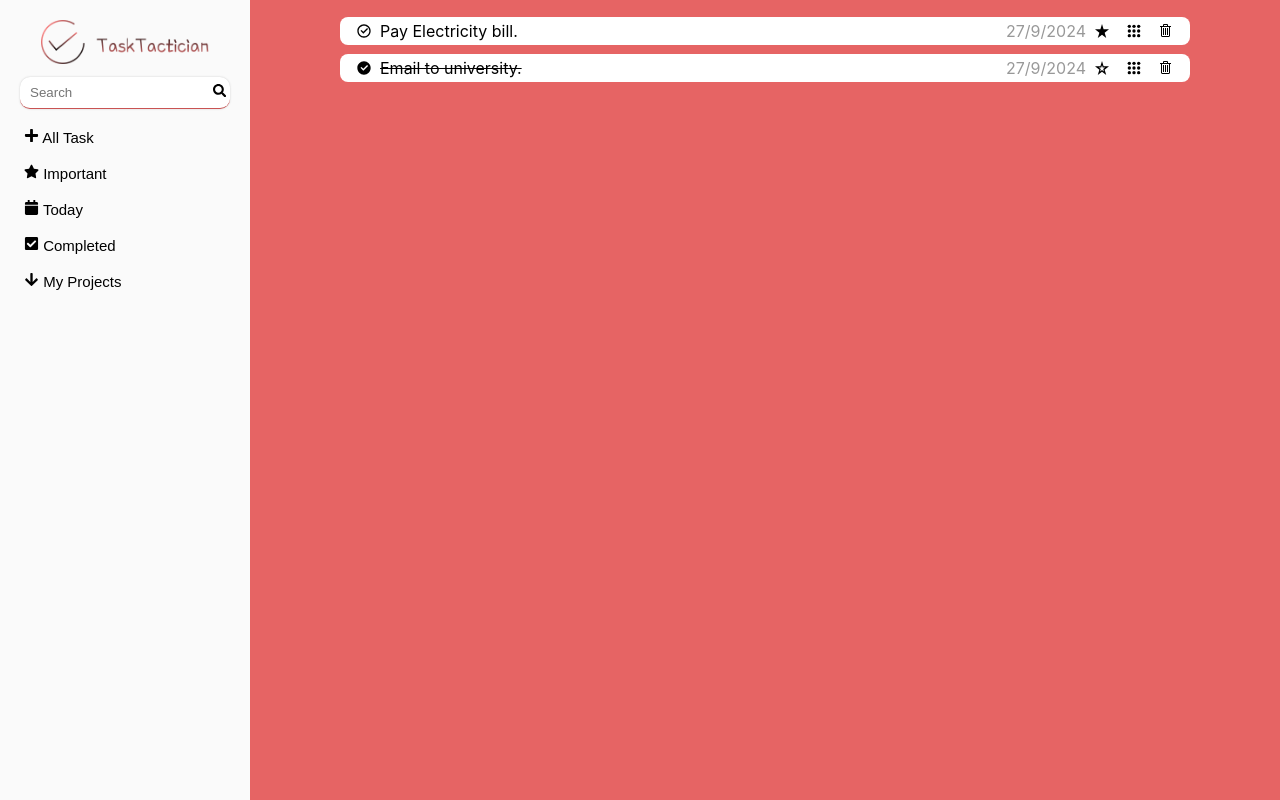
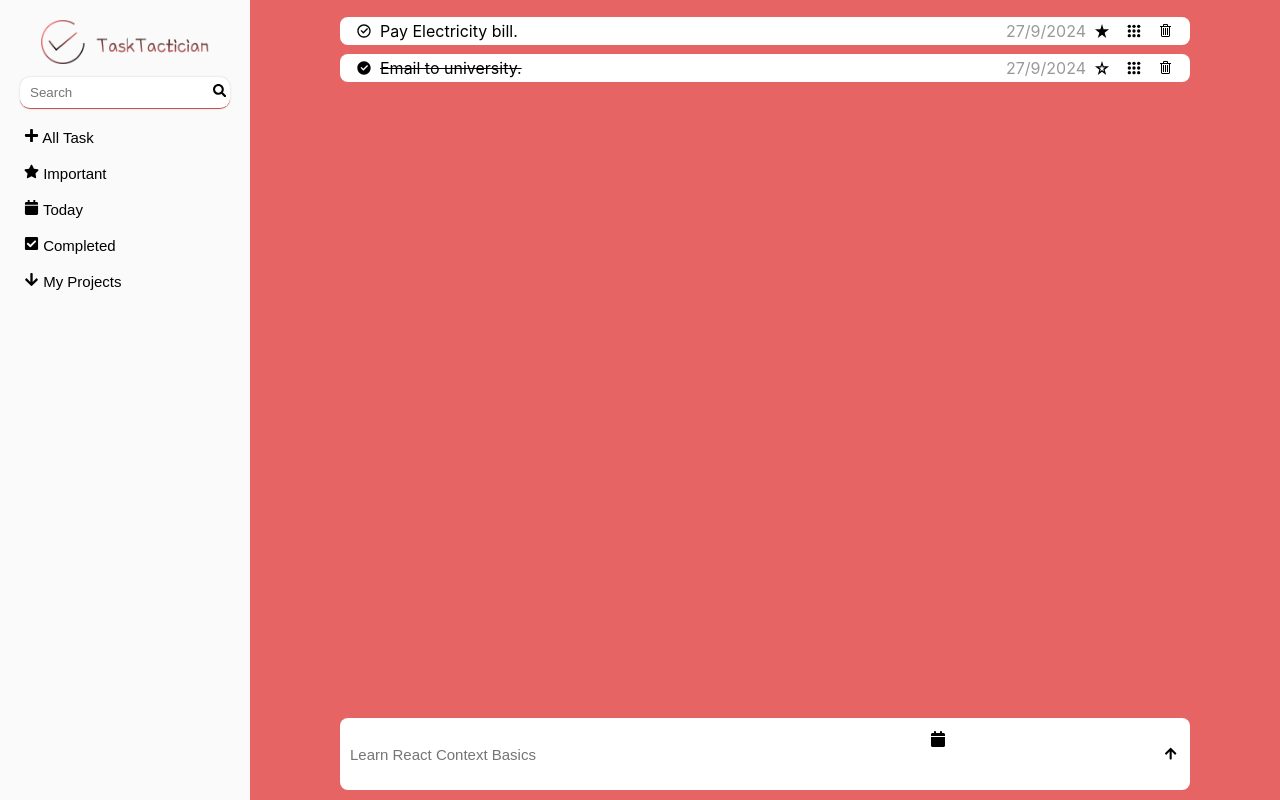
Before and after one commit to MARSIF123/TodoListApp, a React (Create React App) app in the folder client/: page /my-tasks in a window 1280 px wide. Built offline with nearby package versions, Linux system fonts and the light colour scheme.

Commit message:
FEAT: add task input

```diff
--- a/client/package.json
+++ b/client/package.json
@@ -8,6 +8,7 @@
     "@testing-library/react": "^13.4.0",
     "@testing-library/user-event": "^13.5.0",
     "react": "^18.3.1",
+    "react-datepicker": "^7.5.0",
     "react-dom": "^18.3.1",
     "react-icons": "^5.3.0",
     "react-router-dom": "^6.27.0",
--- /dev/null
+++ b/client/src/components/Tasks/DatePicker/TaskDatePicker.js
@@ -0,0 +1,24 @@
+import React from "react";
+import DatePicker from "react-datepicker";
+import "react-datepicker/dist/react-datepicker.css";
+
+function TaskDatePicker({ selectedDate, setSelectedDate }) {
+  const handleDateChange = (date) => {
+    setSelectedDate(date);
+  };
+
+  return (
+    <div>
+      <DatePicker
+        showIcon={true}
+        required
+        selected={selectedDate}
+        onChange={handleDateChange}
+        dateFormat="dd/MM/yyyy" // Specify date format
+        isClearable // Allow clearing the selected date
+      />
+    </div>
+  );
+}
+
+export default TaskDatePicker;
--- /dev/null
+++ b/client/src/components/Tasks/TaskInput/TaskInput.js
@@ -0,0 +1,38 @@
+import React from "react";
+import styles from "./taskInput.module.css";
+import { FaArrowUp } from "react-icons/fa";
+import { tasksCtx } from "../../../context/TaskContextProvider";
+import TaskDatePicker from "../DatePicker/TaskDatePicker";
+
+function TaskInput() {
+  const [task, setTask] = React.useState("");
+  const [selectedDate, setSelectedDate] = React.useState(null);
+
+  const { addTask } = React.useContext(tasksCtx);
+
+  const taskSubmitHandler = (event) => {
+    event.preventDefault();
+    addTask(task, selectedDate);
+  };
+  return (
+    <form className={styles.card} onSubmit={taskSubmitHandler}>
+      <input
+        required
+        value={task}
+        onChange={(event) => {
+          setTask(event.target.value);
+        }}
+        placeholder="Learn React Context Basics"
+      />
+      <TaskDatePicker
+        selectedDate={selectedDate}
+        setSelectedDate={setSelectedDate}
+      />
+      <button type="submit">
+        <FaArrowUp />
+      </button>
+    </form>
+  );
+}
+
+export default TaskInput;
--- /dev/null
+++ b/client/src/components/Tasks/TaskInput/taskInput.module.css
@@ -0,0 +1,29 @@
+.card {
+  position: absolute;
+  bottom: 0;
+  left: 50%;
+  transform: translateX(-50%);
+  height: 9vh;
+  width: 850px;
+  margin: 10px auto;
+  background-color: white;
+  border-radius: 8px;
+  display: flex;
+  padding: 5px;
+}
+
+.card input {
+  flex: 2;
+  border: none;
+  outline: none;
+  padding: 5px;
+  font-size: 15px;
+}
+.card button {
+  padding: 5px 8px;
+  display: flex;
+  align-items: center;
+  cursor: pointer;
+  border: none;
+  background-color: inherit;
+}
--- a/client/src/components/Tasks/Tasks.js
+++ b/client/src/components/Tasks/Tasks.js
@@ -2,6 +2,7 @@ import React from "react";
 import styles from "./tasks.module.css";
 import { tasksCtx } from "../../context/TaskContextProvider";
 import TaskItem from "./TaskItem/TaskItem";
+import TaskInput from "./TaskInput/TaskInput";
 
 function Tasks() {
   const { filteredTasks } = React.useContext(tasksCtx);
@@ -25,6 +26,7 @@ function Tasks() {
           <p className={styles.notFound}>{`No Tasks Found '(`}</p>
         )}
       </div>
+      <TaskInput />
     </>
   );
 }
```
Also changed, not shown: 1 other file (tests, documents, lock files or other folders).
